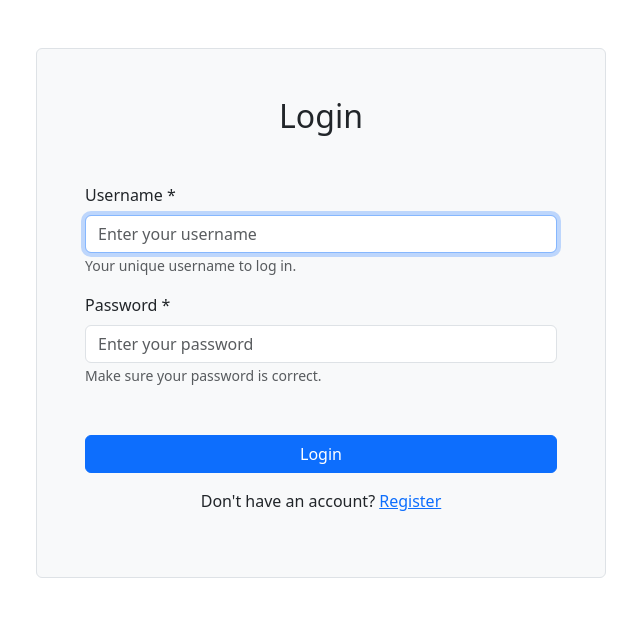
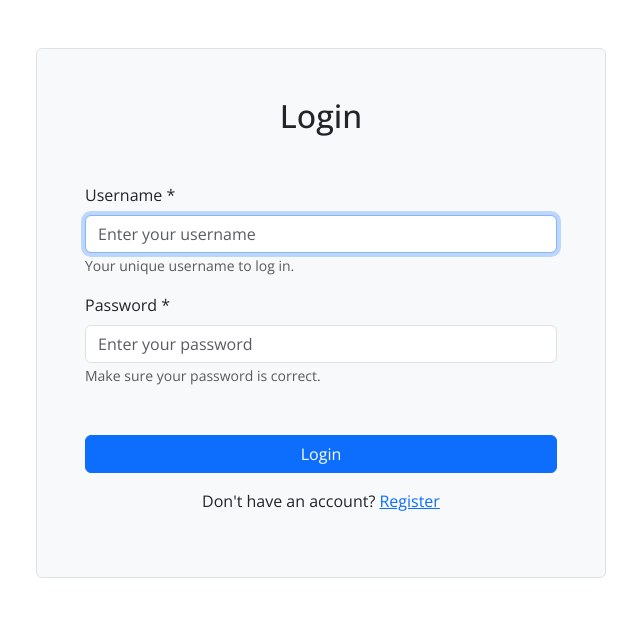
Before and after one commit to whdev36/zyra-web, a Django app: page /login/ in a window 1280 px wide. Shown: the top 625 px of the page, without its empty margins (319-959 px from the left). Run offline with Django 5.2, Linux system fonts and the light colour scheme.

Commit message:
google fonts

```diff
--- a/templates/base.html
+++ b/templates/base.html
@@ -6,9 +6,18 @@
     <meta charset="UTF-8">
     <meta name="viewport" content="width=device-width, initial-scale=1.0">
     <title>{% block title %}{% endblock %}</title>
+    <link rel="preconnect" href="https://fonts.googleapis.com">
+    <link rel="preconnect" href="https://fonts.gstatic.com" crossorigin>
+    <link href="https://fonts.googleapis.com/css2?family=Open+Sans:ital,wght@0,300..800;1,300..800&display=swap"
+        rel="stylesheet">
     <link rel="shortcut icon" href="{% static 'favicon.ico' %}" type="image/x-icon">
     <link rel="stylesheet" href="https://cdn.jsdelivr.net/npm/bootstrap-icons@1.11.3/font/bootstrap-icons.min.css">
     <link rel="stylesheet" href="https://cdn.jsdelivr.net/npm/bootstrap@5.3.5/dist/css/bootstrap.min.css">
+    <style>
+        * {
+            font-family: "Open Sans", sans-serif;
+        }
+    </style>
 </head>
 
 <body>
@@ -16,10 +25,10 @@
     <div class="container my-5">
         {% if messages %}
             {% for message in messages %}
-            <div class="alert alert-{{ message.tags }} alert-dismissible fade show" role="alert">
-                <strong>Message:</strong> {{ message }}
-                <button type="button" class="btn-close" data-bs-dismiss="alert" aria-label="Close"></button>
-            </div>
+                <div class="alert alert-{{ message.tags }} alert-dismissible fade show" role="alert">
+                    <strong>Message:</strong> {{ message }}
+                    <button type="button" class="btn-close" data-bs-dismiss="alert" aria-label="Close"></button>
+                </div>
             {% endfor %}
         {% endif %}
 
```
